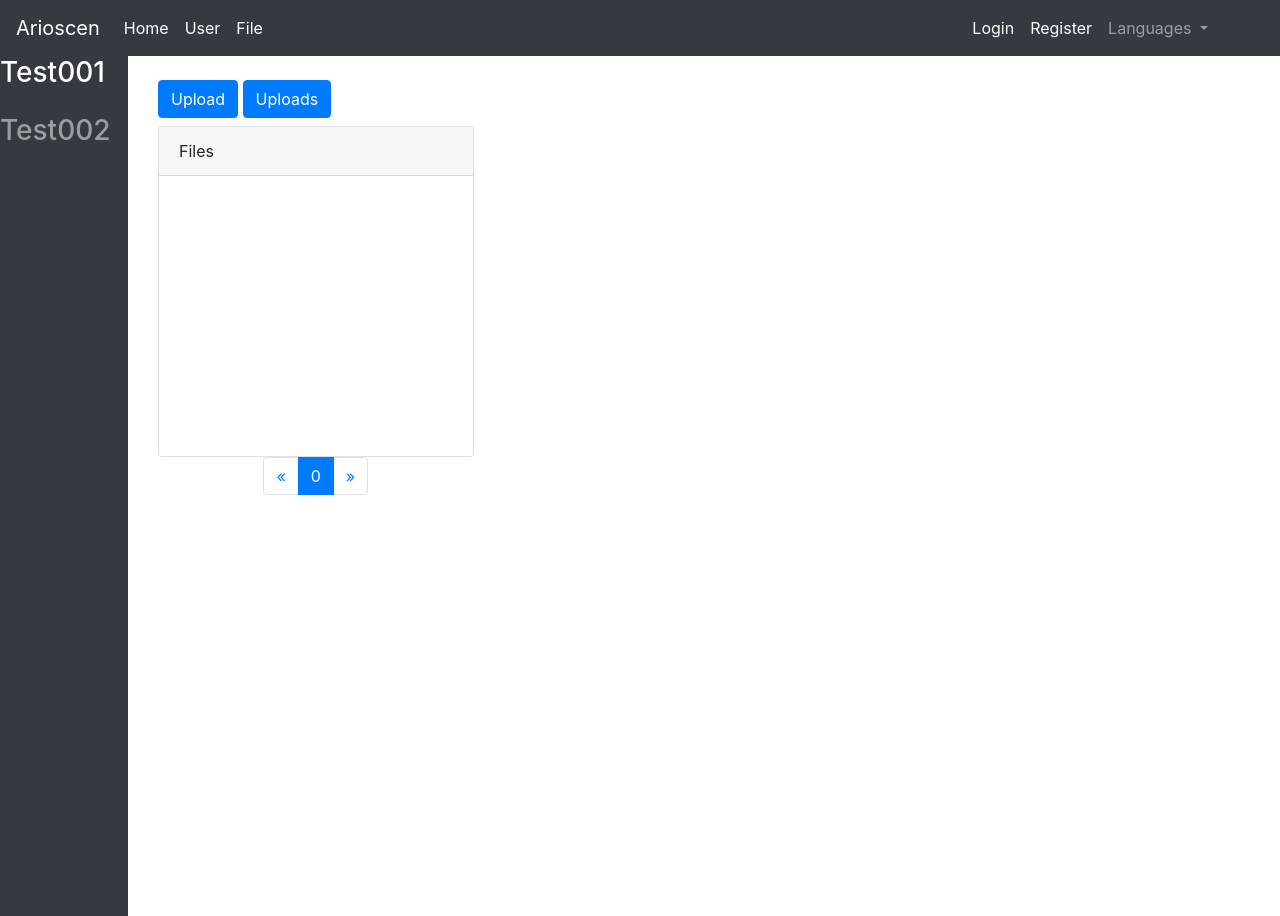
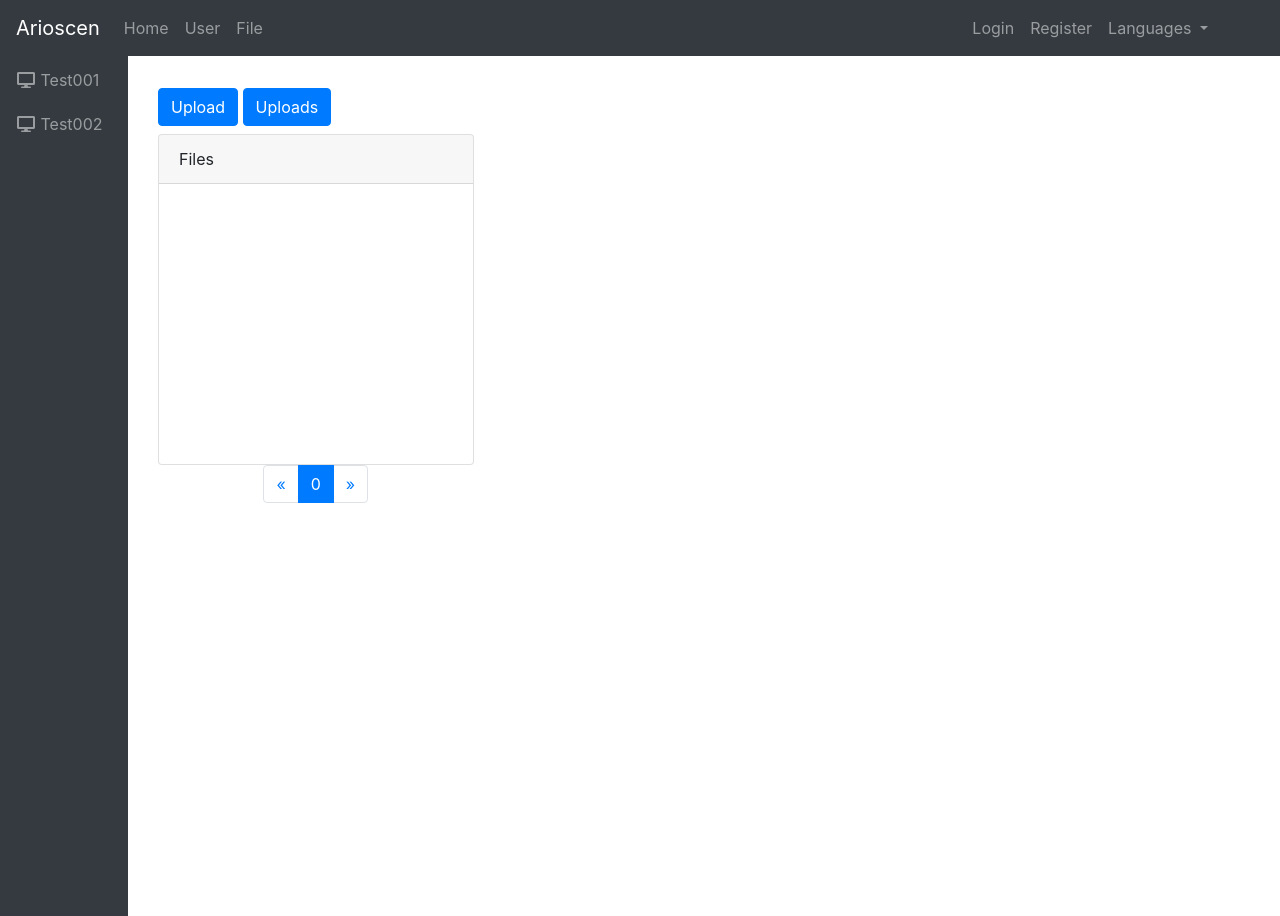
Before and after one commit to arioscen/django2.0_20180523, a Django app: page /files/ in a window 1280 px wide. Run offline with Django 3.2, Linux system fonts and the light colour scheme; some libraries are stand-ins or nearby versions.

Commit message:
use collapse in sidebar

```diff
--- a/templates/layout/base.html
+++ b/templates/layout/base.html
@@ -3,13 +3,14 @@
 {% load bootstrap4 %}
 {% bootstrap_css %}
 {% bootstrap_javascript jquery='full' %}
-
+<link rel="stylesheet" href="https://use.fontawesome.com/releases/v5.0.13/css/all.css" integrity="sha384-DNOHZ68U8hZfKXOrtjWvjxusGo9WQnrNx2sqG0tfsghAvtVlRW3tvkXWZh58N9jp" crossorigin="anonymous">
 <html lang="en">
 <head>
     <meta charset="UTF-8">
     <title>{% block title %}Title{% endblock %}</title>
 </head>
 <body>
+    <nav class="navbar navbar-expand-lg navbar-dark bg-dark"><a class="navbar-brand" href="/">Arioscen</a></nav>
     <nav class="navbar navbar-expand-lg navbar-dark bg-dark fixed-top">
         <a class="navbar-brand" href="/">Arioscen</a>
         <button class="navbar-toggler" type="button" data-toggle="collapse" data-target="#navbarSupportedContent" aria-controls="navbarSupportedContent" aria-expanded="false" aria-label="Toggle navigation">
@@ -18,13 +19,13 @@
 
         <div class="collapse navbar-collapse" id="navbarSupportedContent">
             <ul class="navbar-nav mr-auto">
-                <li class="nav-item active">
+                <li class="nav-item">
                     <a class="nav-link" href="/">Home</a>
                 </li>
-                <li class="nav-item active">
+                <li class="nav-item">
                     <a class="nav-link" href="{% url 'users:index' %}">User</a>
                 </li>
-                <li class="nav-item active">
+                <li class="nav-item">
                     <a class="nav-link" href="{% url 'files:index' %}">File</a>
                 </li>
             </ul>
@@ -39,10 +40,10 @@
                         </div>
                     </li>
                 {% else %}
-                    <li class="nav-item active">
+                    <li class="nav-item">
                         <a class="nav-link" href="{% url 'users:login' %}?next={{ request.path|urlencode }}">Login</a>
                     </li>
-                    <li class="nav-item active">
+                    <li class="nav-item">
                         <a class="nav-link" href="{% url 'users:create' %}">Register</a>
                     </li>
                 {% endif %}
@@ -60,17 +61,29 @@
             </ul>
         </div>
     </nav>
-    <div class="container-fluid mt-5">
+    <div class="container-fluid">
         <div class="row">
             <div style="width:10%"></div>
-            <nav class=" d-none d-sm-block navbar-dark bg-dark position-fixed" style="min-height: 100vh; width:10%">
+            <nav class="d-none d-sm-block navbar-dark bg-dark position-fixed" style="min-height: 100vh; width:10%">
                 <ul class="navbar-nav flex-column">
-                    <li class="nav-item">
-                        <a class="nav-link active" href="#"><h3>{% trans "Test001" %}</h3></a>
+                    <li class="nav-item mt-1 ml-3" data-toggle="collapse" data-target="#test001">
+                        <a class="nav-link" href="#"><i class="fa fa-fw fa-desktop"></i> Test001</a>
                     </li>
-                    <li class="nav-item">
-                        <a class="nav-link" href="#"><h3>{% trans "Test002" %}</h3></a>
+                    <div class="collapse bg-secondary" id="test001">
+                        <li class="nav-item mt-1 ml-5">
+                            <a class="nav-link" href="#">Test001-1</a>
+                            <a class="nav-link" href="#">Test001-2</a>
+                        </li>
+                    </div>
+                    <li class="nav-item mt-1 ml-3" data-toggle="collapse" data-target="#test002">
+                        <a class="nav-link" href="#"><i class="fa fa-fw fa-desktop"></i> Test002</a>
                     </li>
+                    <div class="collapse bg-secondary" id="test002">
+                        <li class="nav-item mt-1 ml-5">
+                            <a class="nav-link" href="#">Test002-1</a>
+                            <a class="nav-link" href="#">Test002-2</a>
+                        </li>
+                    </div>
                 </ul>
             </nav>
             <main class="col-10 py-4">
```
